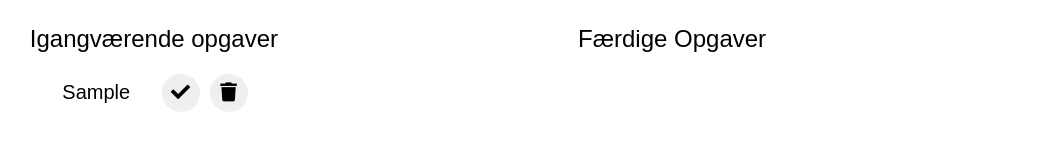
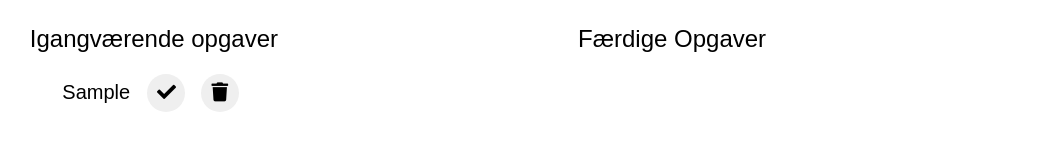
Before and after one commit to michelleenoe/APP, a plain HTML site: page index.html in a window 1280 px wide. Both pictures are taken after typing "Sample" into the empty fields and a click on the button "I Got This!". Shown: the part 324-490 px from the top of the page, without its empty margins (212-1265 px from the left). Drawn offline with Linux system fonts and the light colour scheme.

Commit message:
added todo

```diff
--- a/style.css
+++ b/style.css
@@ -239,7 +239,7 @@ footer {
     list-style: none;
 }
 
-.todo li {
+.todo {
     margin: 1rem;
     /* background: rgb(247, 226, 223); */
     /* color: black; */
```
